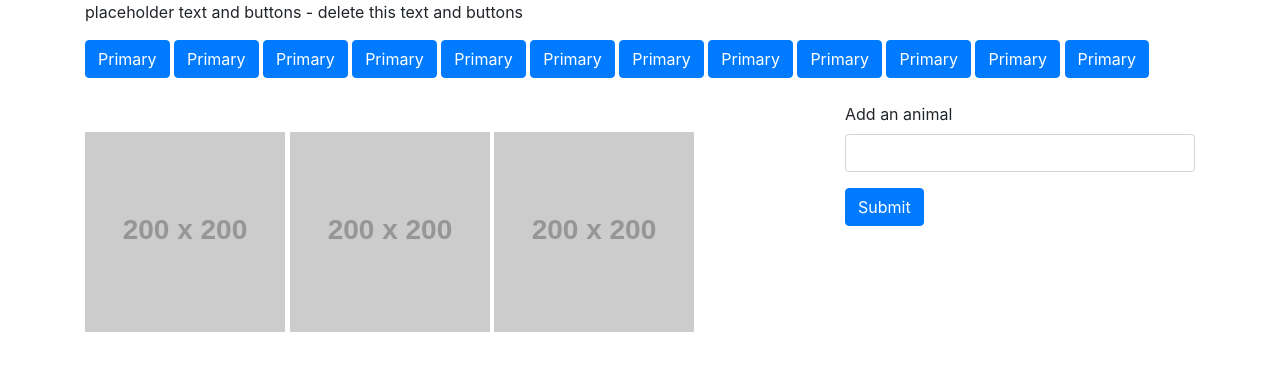
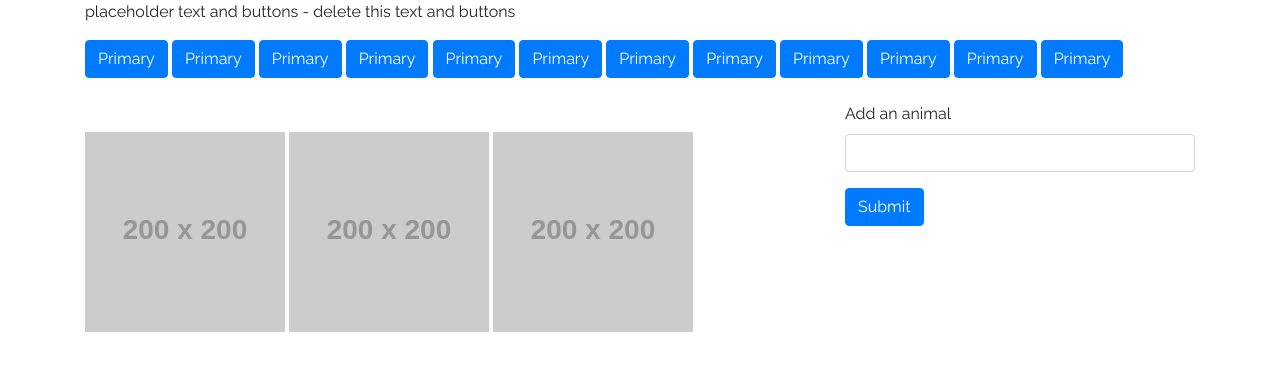
Before and after one commit to answebdev/GifTastic, a plain HTML site: page index.html in a window 1280 px wide. Drawn offline with nearby package versions, Linux system fonts and the light colour scheme; placeholder pictures from the web are drawn by us.

Commit message:
starter code added

```diff
--- a/assets/css/style.css
+++ b/assets/css/style.css
@@ -1,3 +1,7 @@
+body {
+    font-family: 'Raleway', sans-serif;
+}
+
 #gifs {
     margin-top: 30px;
 }
--- a/index.html
+++ b/index.html
@@ -4,7 +4,8 @@
 <head>
     <meta charset="UTF-8">
     <title>GifTastic</title>
-    <!-- <link rel="icon" href="assets/images/circle.png"> -->
+    <link rel="icon" href="assets/images/image.png">
+    <link href="https://fonts.googleapis.com/css?family=Raleway:400,700" rel="stylesheet">
     <!-- Added link to the jQuery Library -->
     <script src="https://cdnjs.cloudflare.com/ajax/libs/jquery/3.2.1/jquery.min.js"></script>
     <!-- Added link to Bootstrap-->
```
Also changed, not shown: assets/images/image.png (added).
